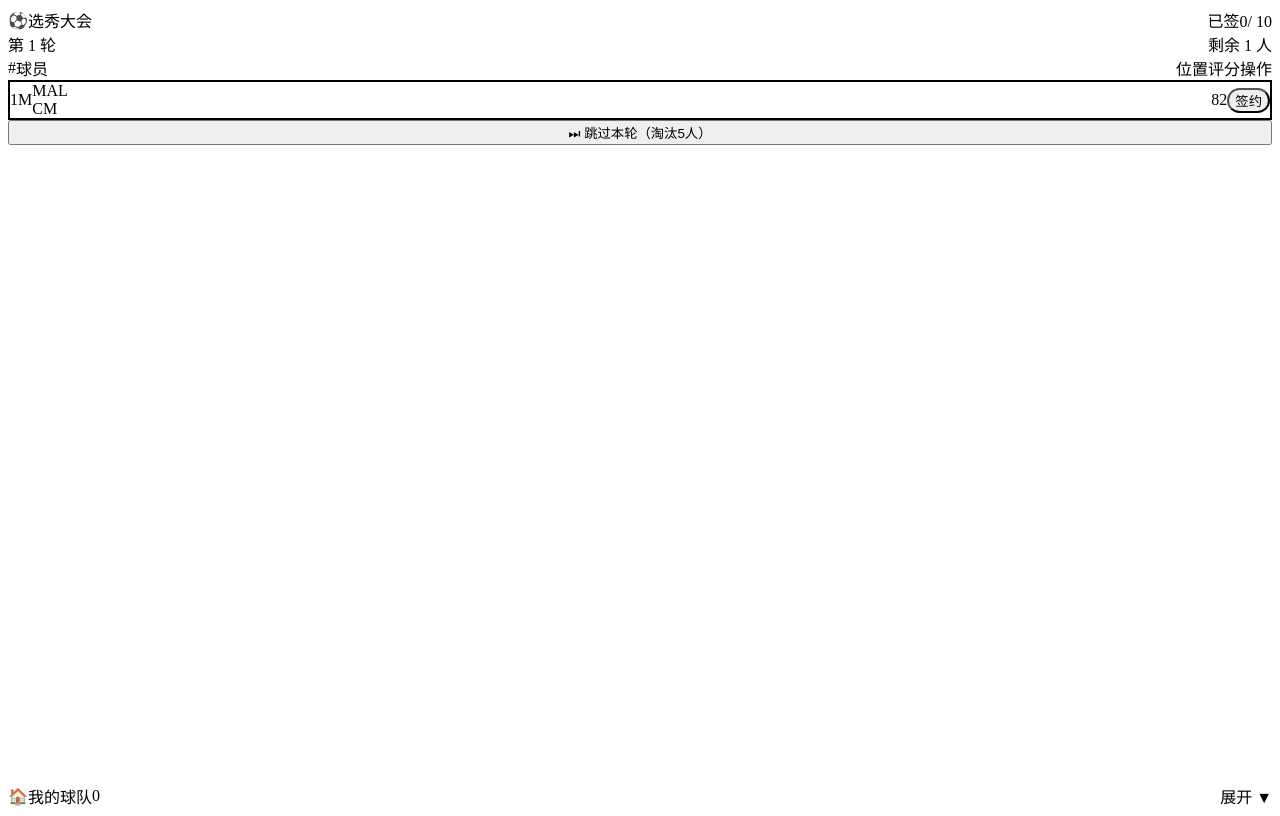
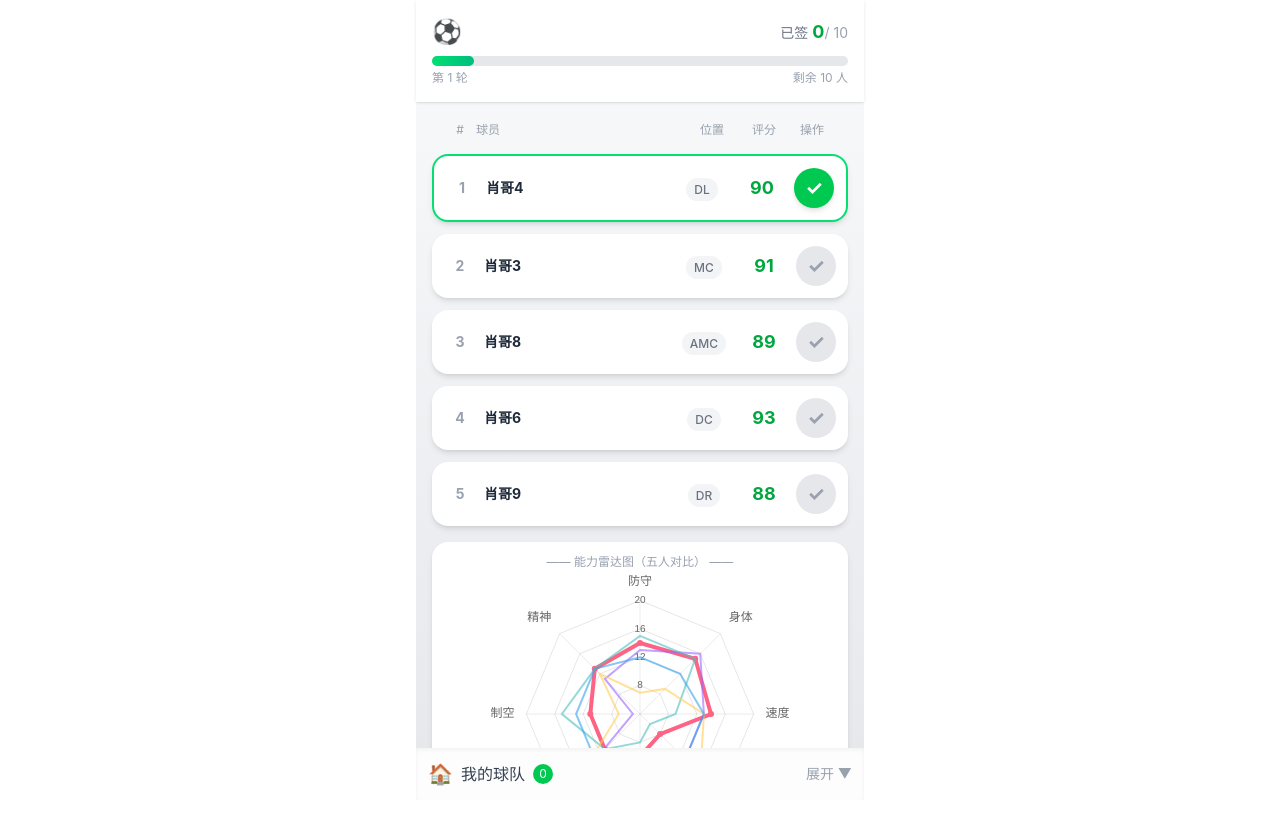
Before and after one commit to AA-XING/fm_draft, a Vue app: page / in a window 1280 px wide. Built offline with nearby package versions, Linux system fonts and the light colour scheme.

Commit message:
fm_draft Gitee Pages

```diff
--- /dev/null
+++ b/postcss.config.js
@@ -0,0 +1,5 @@
+export default {
+  plugins: {
+    '@tailwindcss/postcss': {},
+  },
+}
--- a/src/App.vue
+++ b/src/App.vue
@@ -6,7 +6,7 @@
       <div class="flex justify-between items-center">
         <div class="flex items-center gap-2">
           <span class="text-2xl">⚽</span>
-          <span class="font-bold text-gray-800">选秀大会</span>
+          <span class="text-xl font-bold text-transparent">　</span>
         </div>
         <div class="text-right">
           <span class="text-sm text-gray-500">已签</span>
@@ -14,7 +14,6 @@
           <span class="text-gray-400 text-sm">/ {{ totalRounds }}</span>
         </div>
       </div>
-      <!-- 进度条 -->
       <div class="w-full bg-gray-200 rounded-full h-2.5 mt-2">
         <div
           class="bg-gradient-to-r from-green-400 to-emerald-500 h-2.5 rounded-full transition-all duration-500"
@@ -27,19 +26,19 @@
       </div>
     </div>
 
-    <!-- ===== 中部：表格列表 ===== -->
+    <!-- ===== 中部：表格 + 雷达图 ===== -->
     <div class="flex-1 overflow-y-auto p-4">
-      <div v-if="currentCandidates.length > 0" class="space-y-3">
-        <!-- 表头 -->
+      <div v-if="currentCandidates.length > 0">
+        <!-- 球员表格 -->
+        <div class="space-y-3">
           <div class="flex items-center text-xs text-gray-400 px-3 py-1">
-          <span class="w-10">#</span>
+            <span class="w-8 text-center">#</span>
             <span class="flex-1">球员</span>
-          <span class="w-12 text-center">位置</span>
+            <span class="w-14 text-center">位置</span>
             <span class="w-12 text-center">评分</span>
-          <span class="w-16 text-center">操作</span>
+            <span class="w-12 text-center">操作</span>
           </div>
 
-        <!-- 球员行 -->
           <div
             v-for="(player, idx) in currentCandidates"
             :key="player.id"
@@ -47,52 +46,61 @@
             :class="{ 'border-2 border-green-400': selectedId === player.id }"
             @click="selectedId = player.id"
           >
-          <!-- 序号 -->
-          <span class="w-6 text-sm font-bold text-gray-400">{{ idx + 1 }}</span>
-
-          <!-- 头像（字母） -->
-          <div class="w-10 h-10 rounded-full flex items-center justify-center text-white font-bold text-sm flex-shrink-0"
-               :class="getColor(idx)">
-            {{ player.name.charAt(0) }}
-          </div>
-
-          <!-- 姓名和位置 -->
+            <span class="w-8 text-center text-sm font-bold text-gray-400">{{ idx + 1 }}</span>
             <div class="flex-1 min-w-0">
               <div class="font-bold text-gray-800 text-sm truncate">{{ player.name }}</div>
-            <div class="text-xs text-gray-400">{{ player.position }}</div>
             </div>
-
-          <!-- 评分 -->
-          <div class="text-center w-10">
+            <div class="w-14 text-center">
+              <span class="text-xs font-medium text-gray-500 bg-gray-100 px-2 py-1 rounded-full">{{ player.position }}</span>
+            </div>
+            <div class="w-12 text-center">
               <span class="font-bold text-green-600 text-lg">{{ player.rating }}</span>
             </div>
-
-          <!-- 签约按钮 -->
             <button
               @click.stop="signPlayer(player)"
-            class="px-3 py-1.5 rounded-full text-xs font-bold transition-all active:scale-95 flex-shrink-0"
-            :class="selectedId === player.id ? 'bg-green-500 text-white shadow-md' : 'bg-gray-200 text-gray-500'"
+              class="w-10 h-10 rounded-full flex items-center justify-center text-xl font-bold transition-all active:scale-95 flex-shrink-0"
+              :class="selectedId === player.id ? 'bg-green-500 text-white shadow-md' : 'bg-gray-200 text-gray-400'"
             >
-            签约
-          </button>
-        </div>
-
-        <!-- 底部操作栏：跳过本轮 -->
-        <div class="flex gap-3 mt-4">
-          <button
-            @click="skipCurrent"
-            class="flex-1 py-3 bg-gray-200 rounded-2xl text-gray-700 font-bold active:bg-gray-300 transition-all active:scale-95"
-          >
-            ⏭ 跳过本轮（淘汰5人）
+              ✓
             </button>
           </div>
         </div>
 
-      <!-- 空状态 -->
+        <!-- ===== 雷达图 ===== -->
+        <div class="mt-4 bg-white rounded-2xl shadow-md p-3">
+          <div class="text-xs text-gray-400 text-center mb-1">—— 能力雷达图（五人对比） ——</div>
+          <div class="w-full" style="height: 280px; position: relative;">
+            <Radar
+              :data="radarData"
+              :options="radarOptions"
+            />
+          </div>
+          <div class="flex flex-wrap gap-2 justify-center mt-2">
+            <div
+              v-for="(player, idx) in currentCandidates"
+              :key="idx"
+              class="flex items-center gap-1 text-xs cursor-pointer px-2 py-1 rounded-full transition-all"
+              :class="selectedId === player.id ? 'bg-green-100 font-bold' : 'hover:bg-gray-100 opacity-70'"
+              @click="selectedId = player.id"
+            >
+              <span
+                class="w-3 h-3 rounded-full"
+                :style="{ backgroundColor: colors[idx % colors.length] }"
+              ></span>
+              <span :class="{ 'font-bold': selectedId === player.id }">{{ player.name }}</span>
+            </div>
+          </div>
+        </div>
+
+        <div class="text-center text-xs text-gray-400 py-2">
+          点击球员查看详情，点击 ✓
+        </div>
+      </div>
+
       <div v-else class="w-full text-center py-12">
         <div class="text-6xl mb-4">🎉</div>
-        <h3 class="text-xl font-bold text-gray-700">选秀结束！</h3>
-        <p class="text-gray-500 mt-2">你共签约了 {{ myTeam.length }} 名球员</p>
+        <h3 class="text-xl font-bold text-gray-700">结束</h3>
+        <p class="text-gray-500 mt-2">你共选了 {{ myTeam.length }} 名球员</p>
         <button
           @click="restartGame"
           class="mt-6 px-8 py-3 bg-green-500 text-white rounded-2xl font-bold shadow-lg active:scale-95 transition"
@@ -115,29 +123,254 @@
         </div>
         <span class="text-gray-400 text-sm">{{ showTeam ? '收起 ▲' : '展开 ▼' }}</span>
       </div>
-
-      <!-- 球队名单 -->
       <div v-if="showTeam && myTeam.length > 0" class="mt-2 max-h-32 overflow-y-auto space-y-1">
         <div v-for="(p, idx) in myTeam" :key="idx" class="flex items-center gap-2 p-2 bg-gray-50 rounded-xl text-sm">
-          <span class="w-6 h-6 rounded-full bg-blue-500 text-white flex items-center justify-center text-xs font-bold">{{ p.name.charAt(0) }}</span>
           <span class="font-medium">{{ p.name }}</span>
           <span class="text-xs text-gray-400">{{ p.position }}</span>
           <span class="text-green-600 font-bold ml-auto">{{ p.rating }}</span>
         </div>
       </div>
       <div v-else-if="showTeam && myTeam.length === 0" class="mt-2 text-sm text-gray-400 text-center py-2">
-        还没有签约任何球员
+        还没有任何球员
       </div>
     </div>
   </div>
 </template>
 
 <script setup>
-import { ref, onMounted } from 'vue';
+import { ref, onMounted, computed } from 'vue';
+import { Radar } from 'vue-chartjs';
+import {
+  Chart as ChartJS,
+  RadialLinearScale,
+  PointElement,
+  LineElement,
+  Filler,
+  Tooltip,
+  Legend
+} from 'chart.js';
 
-// ==================== 模拟数据库（50名球员） ====================
-const mockDatabase = [
-  { id: 1, name: 'MAL', position: 'CM', rating: 82, stats: { 射门: 74, 速度: 76, 传球: 82, 防守: 70 } },
+// 注册 Chart.js 组件
+ChartJS.register(
+  RadialLinearScale,
+  PointElement,
+  LineElement,
+  Filler,
+  Tooltip,
+  Legend
+);
+
+// ==================== 雷达图配置 ====================
+const radarOptions = {
+  responsive: true,
+  maintainAspectRatio: false,
+  scales: {
+    r: {
+      min: 4,
+      max: 20,
+      ticks: {
+        stepSize: 4,
+        font: { size: 10 },
+        backdropColor: 'transparent'
+      },
+      pointLabels: {
+        font: { size: 12 }
+      },
+      grid: {
+        color: 'rgba(0,0,0,0.1)'
+      },
+      angleLines: {
+        color: 'rgba(0,0,0,0.08)'
+      }
+    }
+  },
+  plugins: {
+    legend: {
+      display: false
+    }
+  },
+  elements: {
+    line: {
+      tension: 0,
+      borderWidth: 2
+    },
+    point: {
+      radius: 1,
+      hoverRadius: 2
+    }
+  }
+};
+
+// ==================== 颜色方案 ====================
+const colors = ['#FF6384', '#36A2EB', '#FFCE56', '#4BC0C0', '#9966FF'];
+
+// ==================== 八维维度 ====================
+const abilityKeys = ['防守', '身体', '速度', '创造', '进攻', '技术', '制空', '精神'];
+
+// ================================================================
+// ===== 在这里手动输入每个球员的 8 项能力值（范围 0-100） =====
+// ================================================================
+const PLAYER_DATA = [
+  {
+    id: 1,
+    name: '肖哥1',
+    position: 'ST',
+    rating: 94,
+    abilities: {
+      防守: 11,
+      身体: 12.5,
+      速度: 10.5,
+      创造: 9.7,
+      进攻: 13.3,
+      技术: 12,
+      制空: 13,
+      精神: 15.6
+    }
+  },
+  {
+    id: 2,
+    name: '肖哥2',
+    position: 'DM',
+    rating: 92,
+    abilities: {
+      防守: 13,
+      身体: 13,
+      速度: 12,
+      创造: 11,
+      进攻: 5,
+      技术: 11,
+      制空: 12,
+      精神: 11
+    }
+  },
+  {
+    id: 3,
+    name: '肖哥3',
+    position: 'MC',
+    rating: 91,
+    abilities: {
+      防守: 12,
+      身体: 12,
+      速度: 13,
+      创造: 13,
+      进攻: 13,
+      技术: 13,
+      制空: 13,
+      精神: 13
+    }
+  },
+  {
+    id: 4,
+    name: '肖哥4',
+    position: 'DL',
+    rating: 90,
+    abilities: {
+      防守: 14,
+      身体: 15,
+      速度: 14,
+      创造: 8,
+      进攻: 10,
+      技术: 11,
+      制空: 11,
+      精神: 13
+    }
+  },
+  {
+    id: 5,
+    name: '肖哥5',
+    position: 'AMR',
+    rating: 89,
+    abilities: {
+      防守: 5,
+      身体: 13.5,
+      速度: 16.5,
+      创造: 14,
+      进攻: 14,
+      技术: 13,
+      制空: 5,
+      精神: 11
+    }
+  },
+  {
+    id: 6,
+    name: '肖哥6',
+    position: 'DC',
+    rating: 93,
+    abilities: {
+      防守: 15,
+      身体: 15,
+      速度: 9,
+      创造: 6,
+      进攻: 8,
+      技术: 11,
+      制空: 15,
+      精神: 13
+    }
+  },
+  {
+    id: 7,
+    name: '肖哥7',
+    position: 'ST',
+    rating: 88,
+    abilities: {
+      防守: 5,
+      身体: 10,
+      速度: 14,
+      创造: 12,
+      进攻: 14,
+      技术: 14,
+      制空: 10,
+      精神: 14
+    }
+  },
+  {
+    id: 8,
+    name: '肖哥8',
+    position: 'AMC',
+    rating: 89,
+    abilities: {
+      防守: 7,
+      身体: 9,
+      速度: 13,
+      创造: 16,
+      进攻: 14.3,
+      技术: 15,
+      制空: 7,
+      精神: 12
+    }
+  },
+  {
+    id: 9,
+    name: '肖哥9',
+    position: 'DR',
+    rating: 88,
+    abilities: {
+      防守: 13,
+      身体: 16,
+      速度: 13,
+      创造: 13,
+      进攻: 12,
+      技术: 12,
+      制空: 5,
+      精神: 11
+    }
+  },
+  {
+    id: 10,
+    name: '肖哥10',
+    position: 'MC',
+    rating: 87,
+    abilities: {
+      防守: 11,
+      身体: 11.5,
+      速度: 13.5,
+      创造: 9.7,
+      进攻: 13.3,
+      技术: 12,
+      制空: 13,
+      精神: 16
+    }
+  }
 ];
 
 // ==================== 游戏状态 ====================
@@ -150,8 +383,55 @@ const selectedId = ref(null);
 const isSelecting = ref(false);
 const showTeam = ref(false);
 
+// ==================== 工具函数：颜色透明度转换 ====================
+const hexToRgba = (hex, opacity) => {
+  const r = parseInt(hex.slice(1, 3), 16);
+  const g = parseInt(hex.slice(3, 5), 16);
+  const b = parseInt(hex.slice(5, 7), 16);
+  return `rgba(${r}, ${g}, ${b}, ${opacity})`;
+};
+
+// ==================== 雷达图数据（核心：选中球员置顶 + 透明度控制） ====================
+const radarData = computed(() => {
+  const labels = abilityKeys;
+
+  // 先构建所有球员的 dataset
+  const allDatasets = currentCandidates.value.map((player, idx) => {
+    const isSelected = player.id === selectedId.value;
+    const color = colors[idx % colors.length];
+
+    return {
+      label: player.name,
+      data: abilityKeys.map(key => player.abilities?.[key] || 0),
+      backgroundColor: 'rgba(0,0,0,0)',
+      // ===== 关键：未选中球员透明度 0.7，选中球员完全不透明 =====
+      borderColor: isSelected ? color : hexToRgba(color, 0.6),
+      borderWidth: isSelected ? 4 : 2,  // 选中球员线条加粗
+      pointBackgroundColor: isSelected ? color : hexToRgba(color, 0.6),
+      pointRadius: isSelected ? 2 : 0,  // 选中球员点稍大
+      pointBorderColor: isSelected ? color : hexToRgba(color, 0.6),
+      pointBorderWidth: isSelected ? 2 : 1,
+      fill: false,
+      _playerId: player.id
+    };
+  });
+
+  // 将选中的球员移到数组最后（最上层）
+  if (selectedId.value) {
+    const selectedIndex = allDatasets.findIndex(d => d._playerId === selectedId.value);
+    if (selectedIndex !== -1) {
+      const [selectedItem] = allDatasets.splice(selectedIndex, 1);
+      allDatasets.push(selectedItem);
+    }
+  }
+
+  return {
+    labels: labels,
+    datasets: allDatasets
+  };
+});
+
 // ==================== 核心函数 ====================
-// 洗牌函数
 const shuffleArray = (arr) => {
   const shuffled = [...arr];
   for (let i = shuffled.length - 1; i > 0; i--) {
@@ -161,40 +441,30 @@ const shuffleArray = (arr) => {
   return shuffled;
 };
 
-// 抽取5名候选球员
 const fetchCandidates = () => {
   if (availablePool.value.length === 0) {
     currentCandidates.value = [];
     return;
   }
-
   const shuffled = shuffleArray(availablePool.value);
   const count = Math.min(5, shuffled.length);
-  currentCandidates.value = shuffled.slice(0, count);
+  currentCandidates.value = shuffled.slice(0, count).map((player, idx) => ({
+    ...player,
+    color: colors[idx % colors.length]
+  }));
   selectedId.value = currentCandidates.value.length > 0 ? currentCandidates.value[0].id : null;
 };
 
-// 签约
 const signPlayer = (player) => {
   if (isSelecting.value) return;
-
   isSelecting.value = true;
-
-  // 加入球队
   myTeam.value.push(player);
-
-  // 从总池中移除本轮所有候选人
   const candidateIds = currentCandidates.value.map(p => p.id);
   availablePool.value = availablePool.value.filter(p => !candidateIds.includes(p.id));
-
-  // 震动反馈（手机端生效）
   if (navigator.vibrate) navigator.vibrate(30);
-
-  // 进入下一轮
   setTimeout(() => {
     currentRound.value += 1;
     isSelecting.value = false;
-
     if (currentRound.value > totalRounds || availablePool.value.length === 0) {
       currentCandidates.value = [];
     } else {
@@ -203,29 +473,9 @@ const signPlayer = (player) => {
   }, 300);
 };
 
-// 跳过本轮
-const skipCurrent = () => {
-  if (currentCandidates.value.length === 0 || isSelecting.value) return;
-
-  isSelecting.value = true;
-  const candidateIds = currentCandidates.value.map(p => p.id);
-  availablePool.value = availablePool.value.filter(p => !candidateIds.includes(p.id));
-
-  setTimeout(() => {
-    currentRound.value += 1;
-    isSelecting.value = false;
-
-    if (currentRound.value > totalRounds || availablePool.value.length === 0) {
-      currentCandidates.value = [];
-    } else {
-      fetchCandidates();
-    }
-  }, 300);
-};
-
-// 重新开始
 const restartGame = () => {
-  availablePool.value = shuffleArray([...mockDatabase]);
+  const resetPlayers = PLAYER_DATA.map(p => ({ ...p }));
+  availablePool.value = shuffleArray(resetPlayers);
   myTeam.value = [];
   currentRound.value = 1;
   selectedId.value = null;
@@ -233,24 +483,15 @@ const restartGame = () => {
   fetchCandidates();
 };
 
-// 头像颜色
-const getColor = (index) => {
-  const colors = [
-    'bg-blue-500', 'bg-green-500', 'bg-red-500',
-    'bg-yellow-500', 'bg-purple-500'
-  ];
-  return colors[index % colors.length];
-};
-
 // ==================== 生命周期 ====================
 onMounted(() => {
-  availablePool.value = shuffleArray([...mockDatabase]);
+  const initialPlayers = PLAYER_DATA.map(p => ({ ...p }));
+  availablePool.value = shuffleArray(initialPlayers);
   fetchCandidates();
 });
 </script>
 
 <style scoped>
-/* 滚动条美化 */
 ::-webkit-scrollbar {
   width: 4px;
 }
--- a/src/assets/main.css
+++ b/src/assets/main.css
@@ -1,5 +1 @@
-@tailwind base;
-@tailwind components;
-@tailwind utilities;
-
-/* 你自己的全局样式可以写在这里 */
+@import 'tailwindcss';
--- a/src/main.js
+++ b/src/main.js
@@ -1,4 +1,4 @@
-import './assets/main.css'
+import './assets/main.css'   // 只负责导入 CSS 文件
 import { createApp } from 'vue'
 import App from './App.vue'
 
--- /dev/null
+++ b/tailwind.config.js
@@ -0,0 +1,11 @@
+/** @type {import('tailwindcss').Config} */
+export default {
+  content: [
+    "./index.html",
+    "./src/**/*.{vue,js,ts,jsx,tsx}",
+  ],
+  theme: {
+    extend: {},
+  },
+  plugins: [],
+}
```
Also changed, not shown: package.json (+7 -2 lines), vite.config.js (+3 -6 lines), 6 other files (tests, documents, lock files or other folders). Lines whose indentation alone changed are shown as unchanged.
